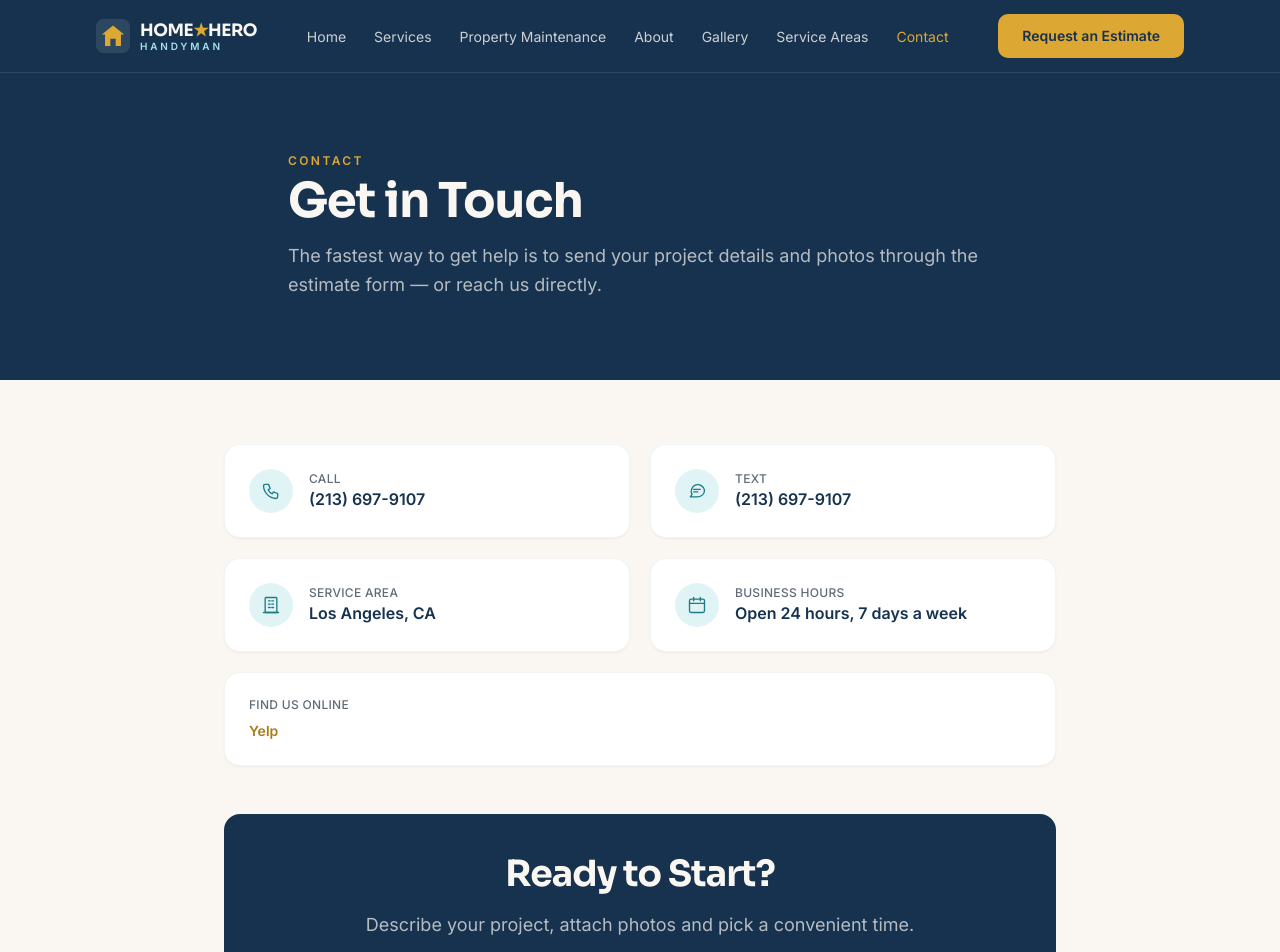
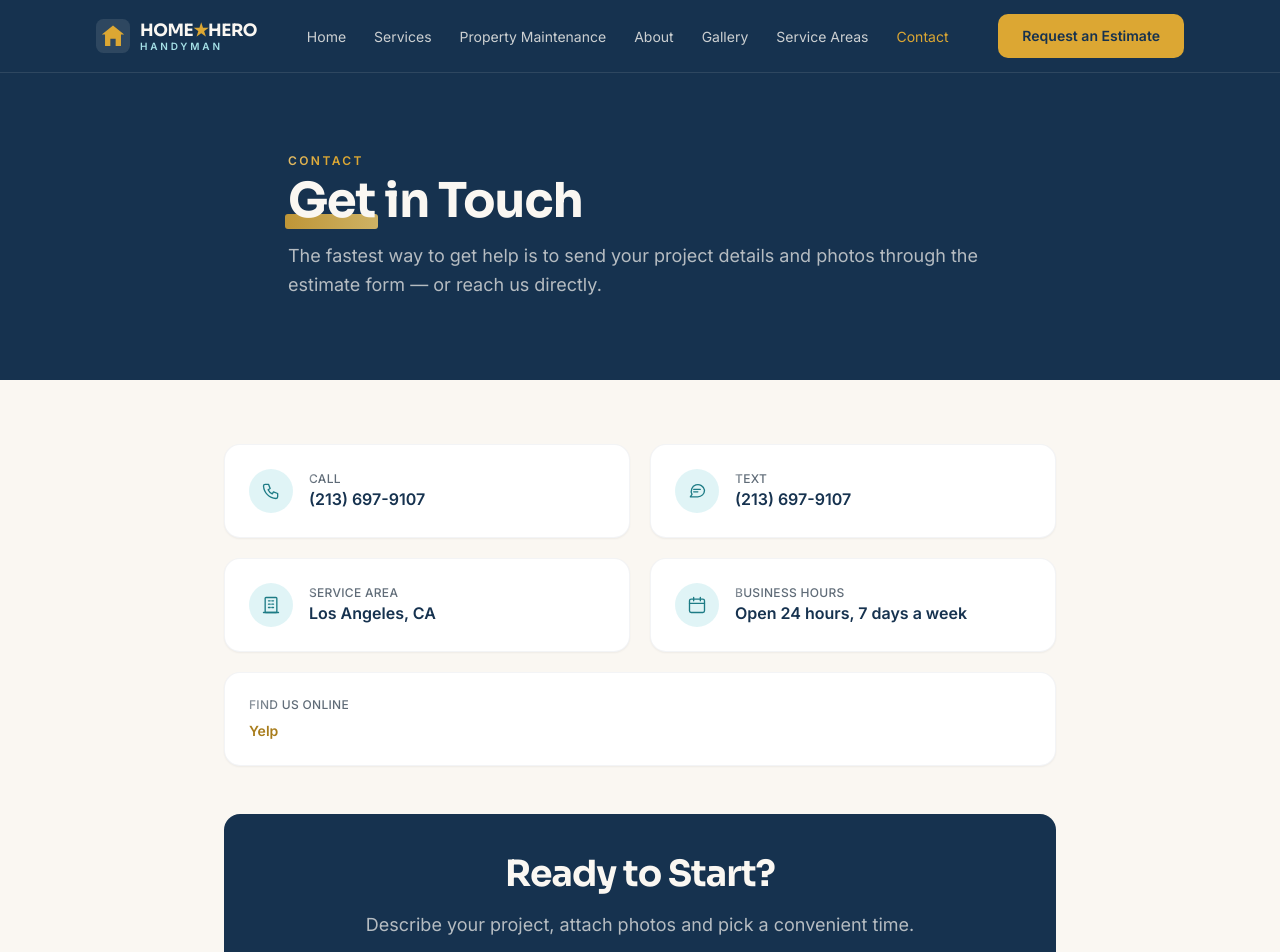
Before and after one commit to mrdamos69/home-hero-handyman, a Next.js app: page /contact in a window 1280 px wide. Shown: the top 952 px of the page. Built offline with nearby package versions, Linux system fonts and the light colour scheme; no server answers.

Commit message:
Wire up AnimateFX and add Animate UI effect styles to globals.css

```diff
--- a/src/app/globals.css
+++ b/src/app/globals.css
@@ -134,3 +134,224 @@
     }
   }
 }
+
+/* ==========================================================================
+   Animate UI–inspired effect layer (applied at runtime by AnimateFX.tsx).
+   Kept OUTSIDE Tailwind @layer blocks on purpose: these class names are
+   added by JavaScript, so Tailwind's content scanner must not purge them.
+   ========================================================================== */
+
+/* --- Scroll progress bar --- */
+#fx-progress {
+  position: fixed;
+  top: 0;
+  left: 0;
+  right: 0;
+  height: 3px;
+  z-index: 120;
+  transform: scaleX(0);
+  transform-origin: 0 50%;
+  background: linear-gradient(90deg, #dca733, #efc968 55%, #2fb7c4);
+  pointer-events: none;
+}
+
+/* --- Splitting text: staggered word rise with blur --- */
+.fx-word {
+  display: inline-block;
+  opacity: 0;
+  transform: translateY(0.55em);
+  filter: blur(6px);
+  transition:
+    opacity 0.55s cubic-bezier(0.22, 1, 0.36, 1),
+    transform 0.55s cubic-bezier(0.22, 1, 0.36, 1),
+    filter 0.55s cubic-bezier(0.22, 1, 0.36, 1);
+  transition-delay: var(--fx-d, 0ms);
+  will-change: transform, filter;
+}
+
+.fx-in .fx-word {
+  opacity: 1;
+  transform: none;
+  filter: none;
+}
+
+[data-fx-count] {
+  font-variant-numeric: tabular-nums;
+}
+
+/* --- Highlight text: gold marker sweep under the first h1 word --- */
+.fx-highlight {
+  position: relative;
+  z-index: 0;
+  white-space: nowrap;
+}
+
+.fx-highlight::after {
+  content: "";
+  position: absolute;
+  left: -0.06em;
+  right: -0.06em;
+  bottom: 0.04em;
+  height: 0.32em;
+  z-index: -1;
+  border-radius: 3px;
+  background: linear-gradient(90deg, #dca733, #efc968);
+  opacity: 0.85;
+  transform: scaleX(0);
+  transform-origin: 0 50%;
+  transition: transform 0.8s cubic-bezier(0.22, 1, 0.36, 1);
+}
+
+.fx-highlight.fx-in::after {
+  transform: scaleX(1);
+}
+
+/* --- Shimmering text (uppercase eyebrows) --- */
+@keyframes fx-shimmer {
+  0% { background-position: 180% 0; }
+  100% { background-position: -20% 0; }
+}
+
+.fx-shimmer {
+  background-image: linear-gradient(
+    110deg,
+    currentColor 42%,
+    rgba(255, 255, 255, 0.95) 50%,
+    currentColor 58%
+  );
+  background-size: 220% 100%;
+  background-position: 180% 0;
+  -webkit-background-clip: text;
+  background-clip: text;
+  -webkit-text-fill-color: transparent;
+  animation: fx-shimmer 3.4s linear 1s infinite;
+}
+
+/* --- Buttons: liquid fill + ripple + magnetic-friendly transitions --- */
+.fx-btn {
+  position: relative;
+  overflow: hidden;
+  transition:
+    transform 0.3s cubic-bezier(0.22, 1, 0.36, 1),
+    background-color 0.2s ease,
+    background-position 0.4s cubic-bezier(0.22, 1, 0.36, 1),
+    border-color 0.2s ease,
+    box-shadow 0.3s ease;
+}
+
+.fx-btn:active {
+  transform: scale(0.97) !important;
+}
+
+/* Liquid fill (bottom-up) for solid buttons */
+.btn-primary.fx-btn {
+  background-image: linear-gradient(to top, #efc968 50%, #dca733 50%);
+  background-size: 100% 205%;
+  background-position: 0 0;
+}
+
+.btn-primary.fx-btn:hover {
+  background-position: 0 100%;
+  box-shadow: 0 8px 22px -8px rgba(220, 167, 51, 0.65);
+}
+
+.btn-dark.fx-btn {
+  background-image: linear-gradient(to top, #1f4166 50%, #16324f 50%);
+  background-size: 100% 205%;
+  background-position: 0 0;
+}
+
+.btn-dark.fx-btn:hover {
+  background-position: 0 100%;
+  box-shadow: 0 8px 22px -8px rgba(22, 50, 79, 0.55);
+}
+
+.btn-outline.fx-btn:hover,
+.btn-outline-light.fx-btn:hover {
+  box-shadow: 0 6px 18px -8px rgba(22, 50, 79, 0.35);
+}
+
+/* Ripple */
+@keyframes fx-ripple {
+  to {
+    transform: scale(1);
+    opacity: 0;
+  }
+}
+
+.fx-ripple {
+  position: absolute;
+  border-radius: 9999px;
+  background: rgba(255, 255, 255, 0.45);
+  transform: scale(0);
+  opacity: 0.6;
+  animation: fx-ripple 0.65s ease-out forwards;
+  pointer-events: none;
+}
+
+.btn-dark .fx-ripple,
+.btn-outline-light .fx-ripple {
+  background: rgba(250, 247, 242, 0.35);
+}
+
+/* --- Cards: tilt + shine --- */
+.fx-tilt {
+  position: relative;
+  transform-style: preserve-3d;
+  transition:
+    transform 0.2s ease-out,
+    box-shadow 0.45s cubic-bezier(0.22, 1, 0.36, 1);
+}
+
+.fx-tilt:hover {
+  box-shadow: 0 18px 40px -18px rgba(22, 50, 79, 0.35);
+}
+
+.fx-shine {
+  position: absolute;
+  inset: 0;
+  border-radius: inherit;
+  opacity: 0;
+  transition: opacity 0.3s ease;
+  pointer-events: none;
+  mix-blend-mode: soft-light;
+}
+
+/* --- Image zoom inside rounded, overflow-hidden containers --- */
+.fx-zoomimg {
+  transition: transform 0.6s cubic-bezier(0.22, 1, 0.36, 1) !important;
+}
+
+.fx-zoomwrap:hover .fx-zoomimg {
+  transform: scale(1.05);
+}
+
+/* --- Reduced motion: neutralize the whole FX layer --- */
+@media (prefers-reduced-motion: reduce) {
+  #fx-progress {
+    display: none;
+  }
+  .fx-word {
+    opacity: 1;
+    transform: none;
+    filter: none;
+    transition: none;
+  }
+  .fx-highlight::after {
+    transform: scaleX(1);
+    transition: none;
+  }
+  .fx-shimmer {
+    animation: none;
+    background-image: none;
+    -webkit-text-fill-color: currentColor;
+  }
+  .fx-zoomwrap:hover .fx-zoomimg,
+  .fx-tilt,
+  .fx-btn {
+    transform: none !important;
+  }
+  .fx-ripple {
+    display: none;
+  }
+}
--- a/src/app/layout.tsx
+++ b/src/app/layout.tsx
@@ -3,6 +3,7 @@ import { Inter, Sora } from "next/font/google";
 import Header from "@/components/Header";
 import Footer from "@/components/Footer";
 import StickyMobileCTA from "@/components/StickyMobileCTA";
+import AnimateFX from "@/components/AnimateFX";
 import { business } from "@/config/business";
 import { localBusinessSchema } from "@/lib/schema";
 import "./globals.css";
@@ -65,6 +66,7 @@ export default function RootLayout({ children }: { children: React.ReactNode })
         </main>
         <Footer />
         <StickyMobileCTA />
+        <AnimateFX />
       </body>
     </html>
   );
```
